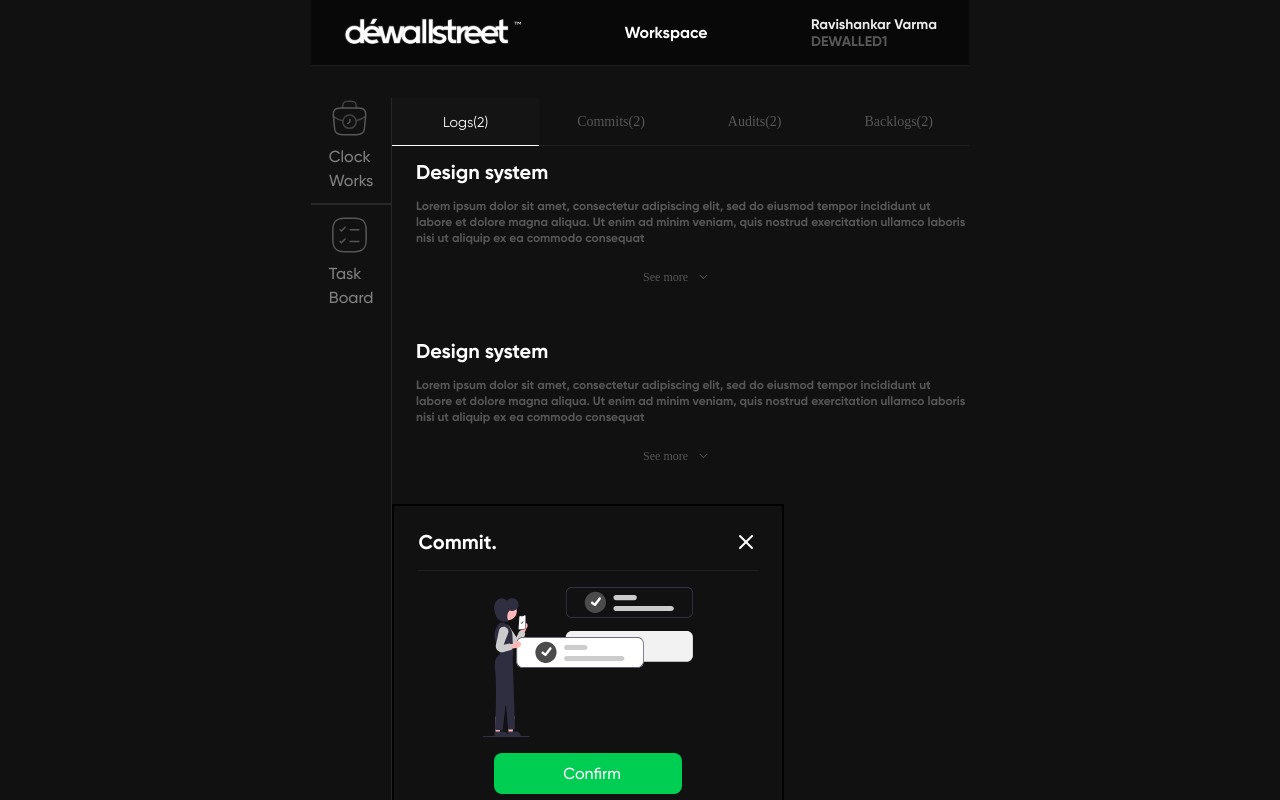
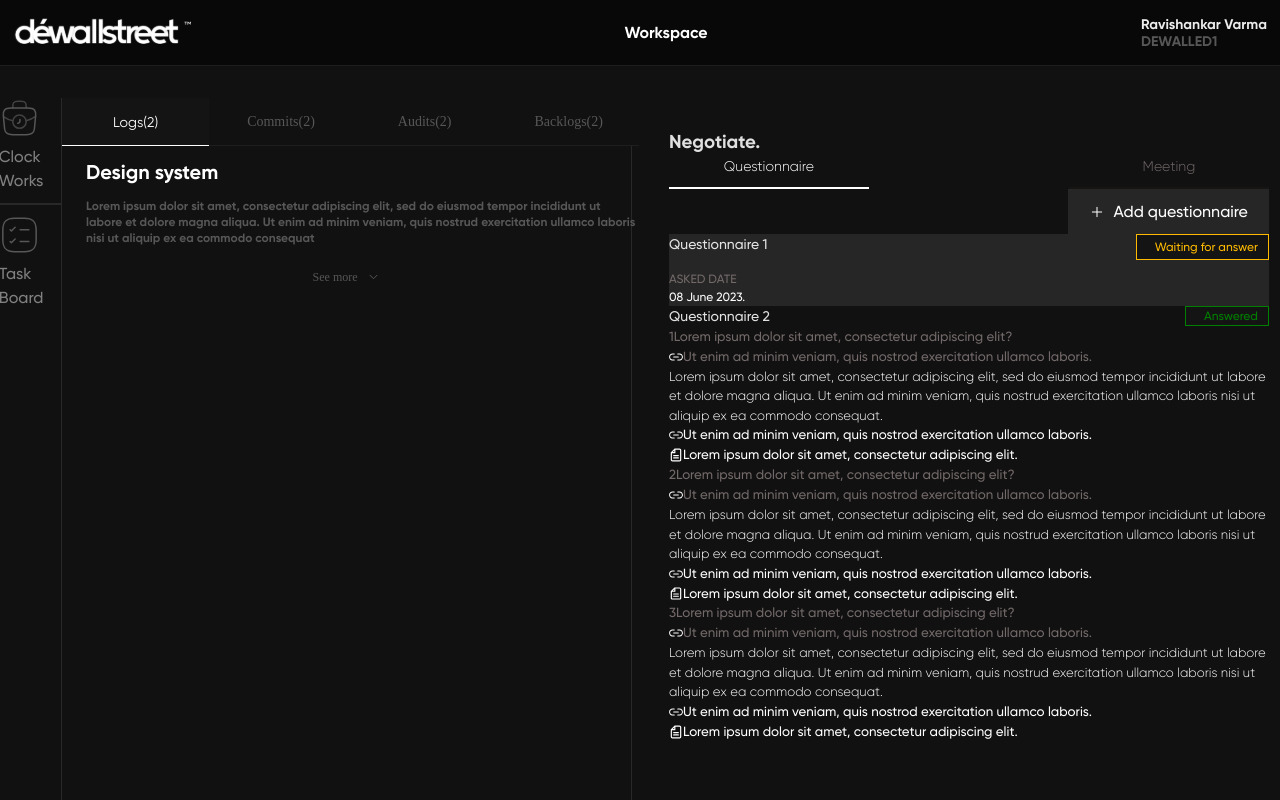
Before and after one commit to chieftain-defutura/Dewallstreet-Timesheet, a React (Vite) app: page /Taskpage in a window 1280 px wide. Shown: the top 800 px of the page. Built offline with nearby package versions, Linux system fonts and the light colour scheme.

Commit message:
chore: pull main

```diff
--- a/src/components/Assigntasks/Negotiate/questionnaire.css
+++ b/src/components/Assigntasks/Negotiate/questionnaire.css
@@ -28,9 +28,80 @@
 }
 .questionnaire_head {
   display: flex;
+  gap: 200px;
 }
-.qnbtn {
+.question_button {
   display: flex;
-  align-items: flex-end;
   justify-content: flex-end;
 }
+.question_button > Button {
+  background-color: rgb(39, 38, 38);
+}
+.wait_button > Button {
+  color: rgb(255, 187, 0);
+  border: 1px solid rgb(255, 187, 0);
+  font-size: 12px;
+}
+.questionnaire_one_all h4,
+.questionnaire_two_head h4 {
+  font-family: Gilroy-Medium;
+  font-size: 14px;
+}
+.questionnaire_one {
+  display: flex;
+  justify-content: space-between;
+}
+.ask_date h4 {
+  color: rgb(115, 105, 105);
+  font-size: 12px;
+}
+.ask_date > #date {
+  color: white;
+}
+.questionnaire_one_all {
+  display: flex;
+  flex-direction: column;
+  gap: 10px;
+  background-color: rgb(39, 38, 38);
+}
+.questionnaire_number,
+.link_para {
+  color: rgb(115, 105, 105);
+  font-family: Gilroy-Medium;
+  display: flex;
+}
+.individual_questionnaire > p {
+  color: white;
+  font-family: Gilroy-Light;
+  font-size: 13px;
+}
+.individual_questionnaire > #link_para_another,
+.individual_questionnaire > .file_para {
+  color: white;
+  font-family: Gilroy-Medium;
+  display: flex;
+}
+.questionnaire_two_head > Button {
+  color: green;
+  border: 1px solid green;
+  height: 20px;
+  font-size: 12px;
+}
+.questionnaire_two_head {
+  display: flex;
+  justify-content: space-between;
+}
+.questionnaire_main {
+  padding: 30px;
+}
+/* .questionnaire_two_all {
+  padding: 16px;
+  display: flex;
+  flex-direction: column;
+  gap: 16px;
+} */
+/* .questionnaire_two {
+  display: flex;
+  flex-direction: column;
+  gap: 16px;
+} */
--- a/src/components/Assigntasks/Negotiate/questionnaire.jsx
+++ b/src/components/Assigntasks/Negotiate/questionnaire.jsx
@@ -1,12 +1,74 @@
 import React from "react";
 import "./questionnaire.css";
 import plus from "../../../assets/icons/plus.svg";
+import linkicon from "../../../assets/icons/link.svg";
+import documenticon from "../../../assets/icons/document.svg";
 import Button from "../../Button";
+import { render } from "react-dom";
 const Questionnaire = () => {
+  const Questionnairetwo = [
+    {
+      id: 1,
+      heading: "Lorem ipsum dolor sit amet, consectetur adipiscing elit?",
+      icon1: linkicon,
+      icon1para:
+        "Ut enim ad minim veniam, quis nostrod exercitation ullamco laboris.",
+      paragraph:
+        "Lorem ipsum dolor sit amet, consectetur adipiscing elit, sed do eiusmod tempor incididunt ut labore et dolore magna aliqua. Ut enim ad minim veniam, quis nostrud exercitation ullamco laboris nisi ut aliquip ex ea commodo consequat.",
+      icon2: documenticon,
+      icon2para: "Lorem ipsum dolor sit amet, consectetur adipiscing elit.",
+    },
+    {
+      id: 2,
+      heading: "Lorem ipsum dolor sit amet, consectetur adipiscing elit?",
+      icon1: linkicon,
+      icon1para:
+        "Ut enim ad minim veniam, quis nostrod exercitation ullamco laboris.",
+      paragraph:
+        "Lorem ipsum dolor sit amet, consectetur adipiscing elit, sed do eiusmod tempor incididunt ut labore et dolore magna aliqua. Ut enim ad minim veniam, quis nostrud exercitation ullamco laboris nisi ut aliquip ex ea commodo consequat.",
+      icon2: documenticon,
+      icon2para: "Lorem ipsum dolor sit amet, consectetur adipiscing elit.",
+    },
+    {
+      id: 3,
+      heading: "Lorem ipsum dolor sit amet, consectetur adipiscing elit?",
+      icon1: linkicon,
+      icon1para:
+        "Ut enim ad minim veniam, quis nostrod exercitation ullamco laboris.",
+      paragraph:
+        "Lorem ipsum dolor sit amet, consectetur adipiscing elit, sed do eiusmod tempor incididunt ut labore et dolore magna aliqua. Ut enim ad minim veniam, quis nostrud exercitation ullamco laboris nisi ut aliquip ex ea commodo consequat.",
+      icon2: documenticon,
+      icon2para: "Lorem ipsum dolor sit amet, consectetur adipiscing elit.",
+    },
+  ];
+  const renderQuestionnairetwo = Questionnairetwo.map((questtwolist) => {
     return (
+      <div className="individual_questionnaire">
+        <div className="questionnaire_number">
+          <h5>{questtwolist.id}</h5>
+          <h5>{questtwolist.heading}</h5>
+        </div>
+        <div className="link_para">
+          <img src={questtwolist.icon1} alt="icon" />
+          <h5> {questtwolist.icon1para} </h5>
+        </div>
+        <p> {questtwolist.paragraph} </p>
+        <div className="link_para" id="link_para_another">
+          <img src={questtwolist.icon1} alt="icon" />
+          <h5> {questtwolist.icon1para} </h5>
+        </div>
+        <div className="file_para">
+          <img src={questtwolist.icon2} alt="icon" />
+          <h5>{questtwolist.icon2para}</h5>
+        </div>
+      </div>
+    );
+  });
+  return (
+    <React.Fragment>
       <div className="questionnaire_main">
+        <div className="all_questionnaires">
           <h3>Negotiate.</h3>
-      <div className="all_questionnaires">
           <div className="questionnaire_head">
             <div className="question">
               <a href="#">Questionnaire</a>
@@ -18,13 +80,39 @@ const Questionnaire = () => {
               <div className="horizontal_line_meeting"></div>
             </div>
           </div>
-      </div>
-      <div className="qnbtn">
+          <div className="question_button">
             <Button variant="secondary" size="medium" image={plus}>
               Add questionnaire
             </Button>
           </div>
+          <div className="questionnaire_one_all">
+            <div className="questionnaire_one">
+              <h4>Questionnaire 1</h4>
+              <div className="wait_button">
+                <Button variant="secondary" size="small">
+                  Waiting for answer
+                </Button>
               </div>
+            </div>
+            <div className="ask_date">
+              <h4>ASKED DATE</h4>
+              <h4 id="date">08 June 2023.</h4>
+            </div>
+          </div>
+        </div>
+        {/* <React.Fragment> */}
+        <div className="questionnaire_two_all">
+          <div className="questionnaire_two_head">
+            <h4>Questionnaire 2</h4>
+            <Button variant="secondary" size="small">
+              Answered
+            </Button>
+          </div>
+          <div className="questionnaire_two">{renderQuestionnairetwo}</div>
+        </div>
+        {/* </React.Fragment> */}
+      </div>
+    </React.Fragment>
   );
 };
 export default Questionnaire;
--- a/src/components/Taskboard/Log/Logs.css
+++ b/src/components/Taskboard/Log/Logs.css
@@ -257,3 +257,7 @@
   display: flex;
   justify-content: center;
 }
+.task_system {
+  border-right: 1px solid #282828;
+  height: 100vh;
+}
--- a/src/components/Taskboard/index.jsx
+++ b/src/components/Taskboard/index.jsx
@@ -1,17 +1,24 @@
 /** @format */
 
 import React from "react";
+import "./taskboard.css";
 import Homeheader from "../Header/Homeheader";
 import Assigntasks from "../Assigntasks/assigntasks";
 import Designpage from "./Log/Logs";
 import Seeless from "../see more/seemore";
 import CommitPopup from "../commit/commit";
+import Questionnaire from "../Assigntasks/Negotiate/questionnaire";
 
 const Taskboard = () => {
   return (
-    <div className="design_questionnaire">
-      <Designpage />
-      <CommitPopup />
+    <div>
+      <div className="design_questionnaire">
+        <Designpage />
+        <Questionnaire />
+      </div>
+      <>
+        <CommitPopup />
+      </>
     </div>
   );
 };
--- a/src/index.css
+++ b/src/index.css
@@ -60,7 +60,7 @@ h1 {
 }
 
 button {
-  border-radius: 8px;
+  /* border-radius: 8px; */
   border: 1px solid transparent;
   /* padding: 0.6em 1.2em; */
   font-size: 1em;
```
Lines whose indentation alone changed are shown as unchanged.
